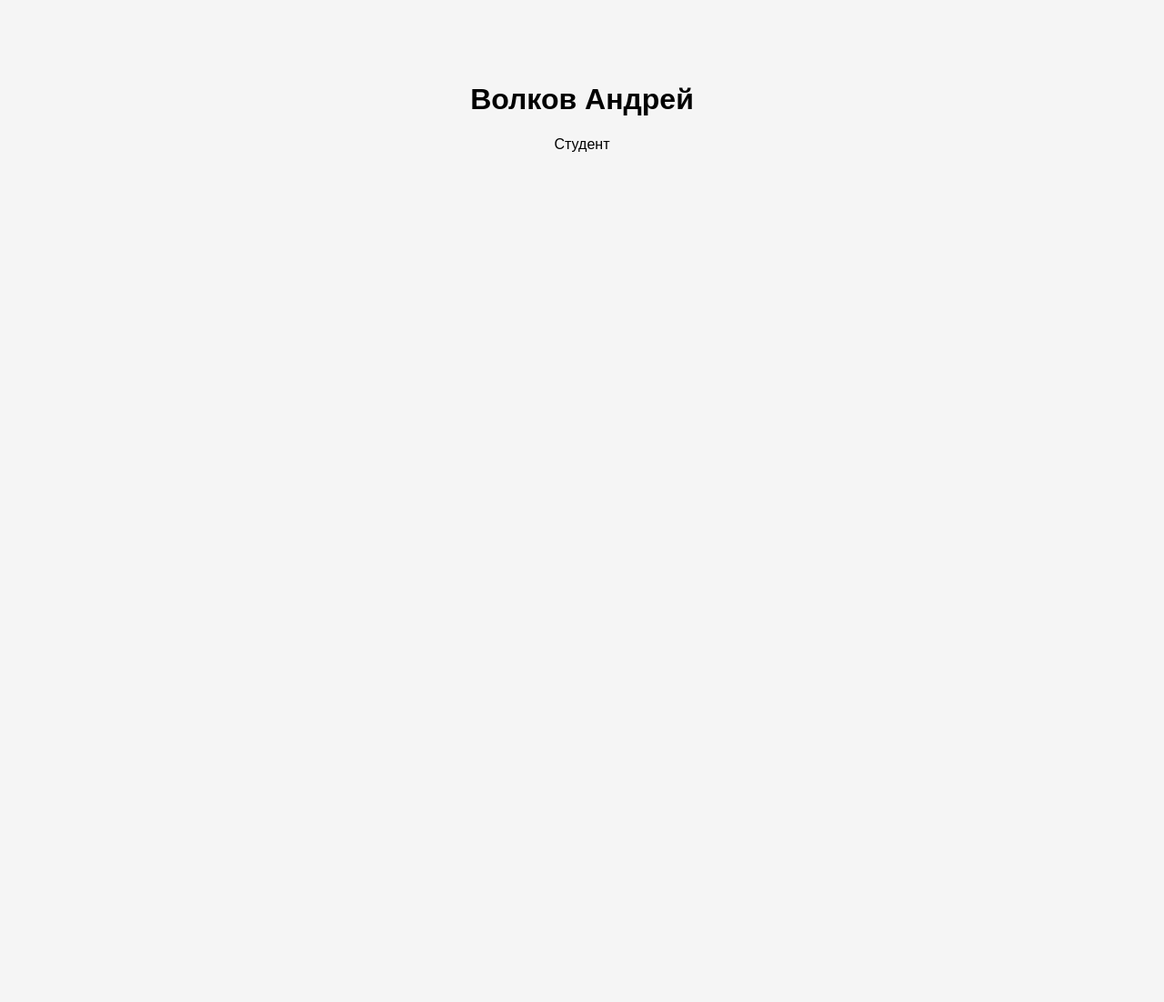
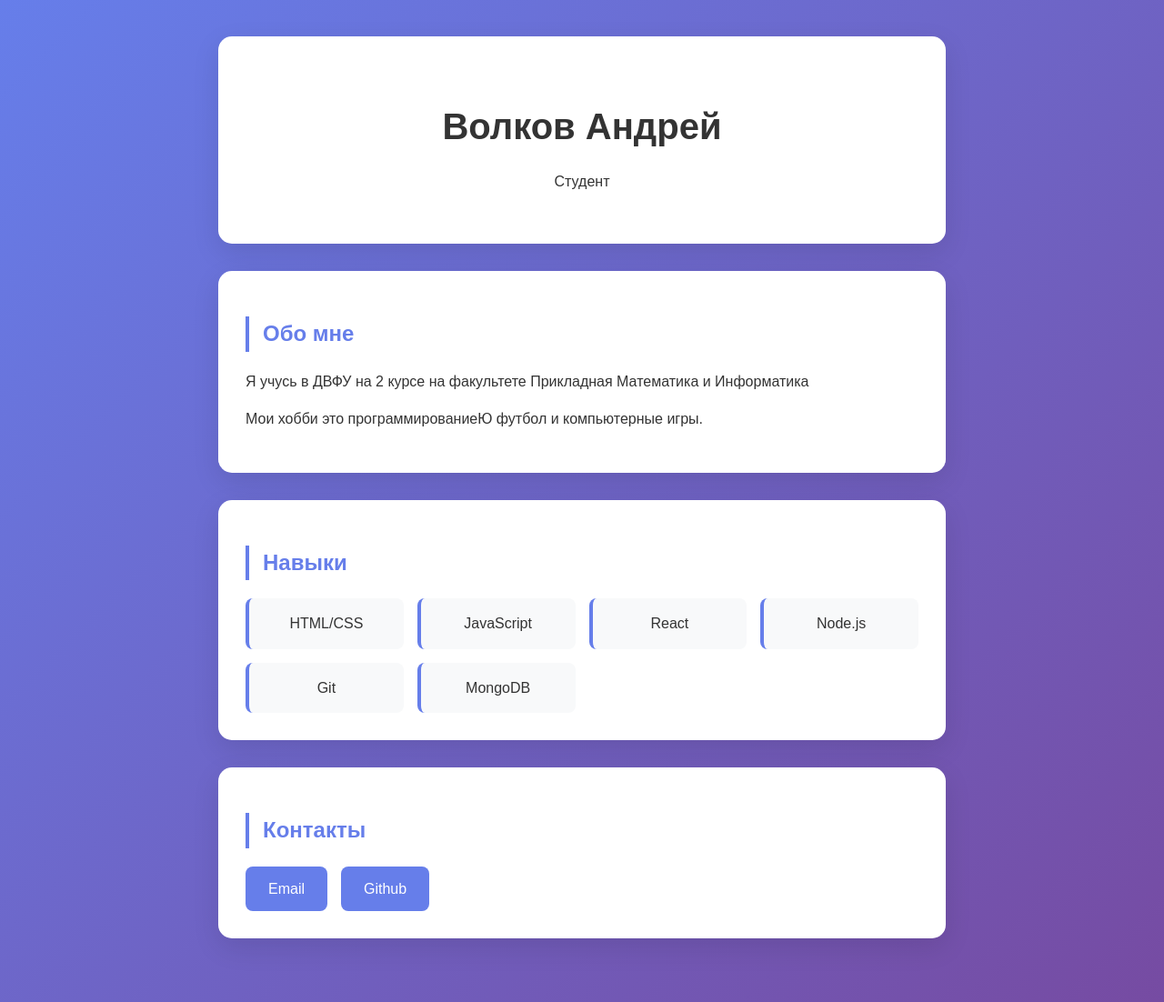
Before and after one commit to FL1ckyy/my_first_site, a plain HTML site: page index.html in a window 1280 px wide. Shown: the whole page at 91% size. Before the commit the page ends 800 px from the top, so only its background shows below. Drawn offline with Linux system fonts and the light colour scheme.

Commit message:
Добавленна основная информация и стилиизация

```diff
--- a/index.html
+++ b/index.html
@@ -12,6 +12,32 @@
             <h1>Волков Андрей</h1>
             <p>Студент</p>
         </header>
+        <section class="about">
+            <h2>Обо мне</h2>
+            <p>Я учусь в ДВФУ на 2 курсе на факультете Прикладная Математика и Информатика</p>
+            <p>Мои хобби это программированиеЮ футбол и компьютерные игры.</p>
+        </section>
+
+        <section class="skills">
+            <h2>Навыки</h2>
+            <div class="skills-grid">
+                <div class="skill-card">HTML/CSS</div>
+                <div class="skill-card">JavaScript</div>
+                <div class="skill-card">React</div>
+                <div class="skill-card">Node.js</div>
+                <div class="skill-card">Git</div>
+                <div class="skill-card">MongoDB</div>
+            </div>
+        </section>
+
+        <section class="contact">
+            <h2>Контакты</h2>
+            <div class="contact-links">
+                <a href="volk-andre277@yandex.ru">Email</a>
+                <a href="https://github.com/FL1ckyy?tab=repositories">Github</a>
+
+            </div>
+        </section>
     </div>
 </body>
 </html>
--- a/style.css
+++ b/style.css
@@ -1,17 +1,100 @@
 body {
-    font-family: Arial, sans-serif;
+    font-family: 'Arial', sans-serif;
+    line-height: 1.6;
     margin: 0;
     padding: 0;
-    background-color: #f5f5f5;
+    background: linear-gradient(135deg, #667eea 0%, #764ba2 100%);
+    color: #333;
+    min-height: 100vh;
 }
 
 .container {
-    max-width: 1000px;
+    max-width: 800px;
     margin: 0 auto;
-    padding: 20px;
+    padding: 40px 20px;
 }
 
 .header {
     text-align: center;
-    padding: 50px 0;
+    background: white;
+    padding: 40px;
+    border-radius: 15px;
+    box-shadow: 0 10px 30px rgba(0,0,0,0.1);
+    margin-bottom: 30px;
 }
+
+.avatar {
+    width: 150px;
+    height: 150px;
+    border-radius: 50%;
+    object-fit: cover;
+    border: 5px solid #667eea;
+    margin-bottom: 20px;
+}
+
+h1 {
+    color: #333;
+    margin-bottom: 10px;
+    font-size: 2.5em;
+}
+
+.subtitle {
+    color: #667eea;
+    font-size: 1.2em;
+    font-weight: 300;
+}
+
+.about, .skills, .contact {
+    background: white;
+    padding: 30px;
+    border-radius: 15px;
+    box-shadow: 0 10px 30px rgba(0,0,0,0.1);
+    margin-bottom: 30px;
+}
+
+h2 {
+    color: #667eea;
+    margin-bottom: 20px;
+    border-left: 4px solid #667eea;
+    padding-left: 15px;
+}
+
+.skills-grid {
+    display: grid;
+    grid-template-columns: repeat(auto-fit, minmax(150px, 1fr));
+    gap: 15px;
+}
+
+.skill-card {
+    background: #f8f9fa;
+    padding: 15px;
+    border-radius: 8px;
+    text-align: center;
+    border-left: 4px solid #667eea;
+    transition: transform 0.3s ease;
+}
+
+.skill-card:hover {
+    transform: translateY(-3px);
+}
+
+.contact-links {
+    display: flex;
+    gap: 15px;
+    flex-wrap: wrap;
+}
+
+.contact-links a {
+    display: inline-block;
+    padding: 12px 25px;
+    background: #667eea;
+    color: white;
+    text-decoration: none;
+    border-radius: 8px;
+    transition: all 0.3s ease;
+}
+
+.contact-links a:hover {
+    background: #5a6fd8;
+    transform: translateY(-2px);
+}
```
